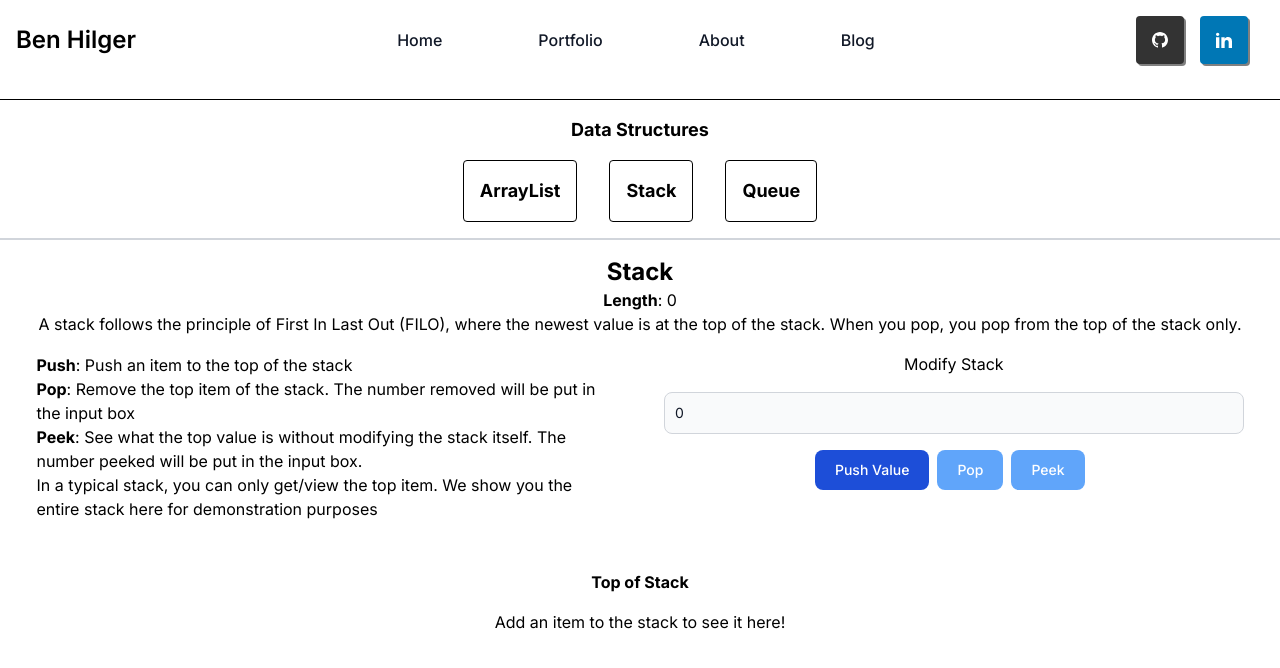
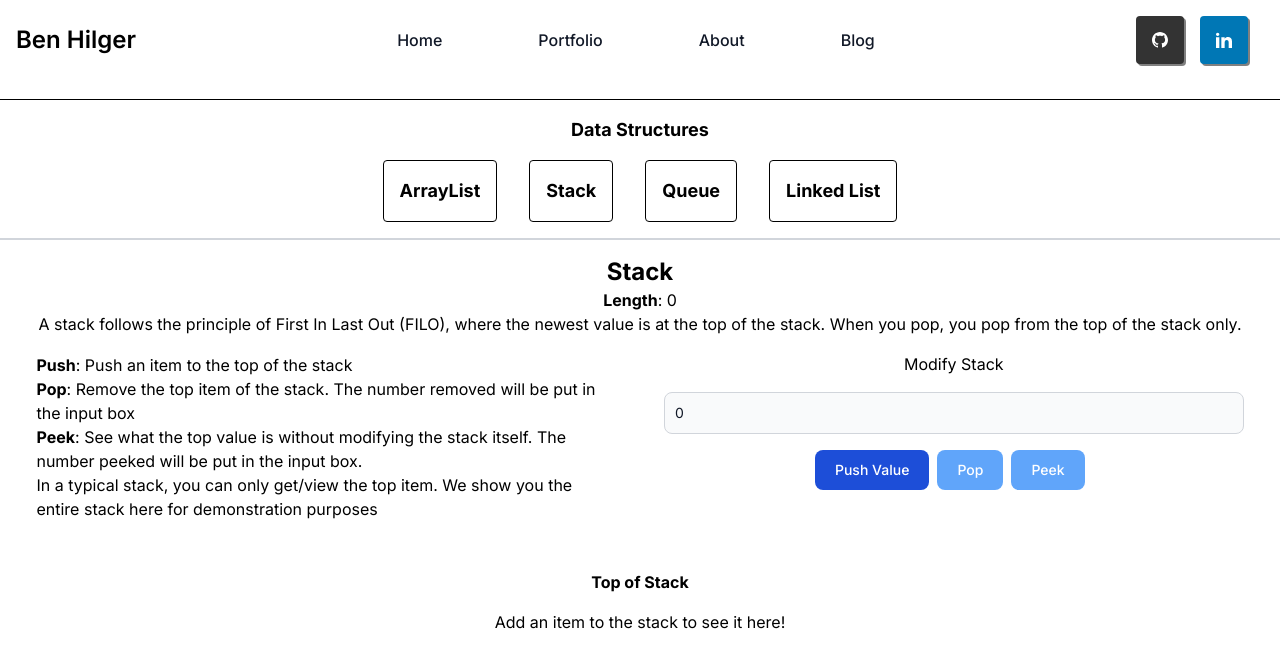
Before and after one commit to Ben-Hilger/website, a Next.js app in the folder web/: page /data-structures/stack in a window 1280 px wide. Shown: the top 668 px of the page. Built offline with nearby package versions, Linux system fonts and the light colour scheme.

Commit message:
add link to linked list

```diff
--- a/web/src/app/data-structures/datastructure.navigation.tsx
+++ b/web/src/app/data-structures/datastructure.navigation.tsx
@@ -8,7 +8,8 @@ type DataStructure = {
 const dataStructures: DataStructure[] = [
    {title: "ArrayList", link: "/data-structures/arraylist"},
    {title: "Stack", link: "/data-structures/stack"},
-   {title: "Queue", link: "/data-structures/queue"}
+   {title: "Queue", link: "/data-structures/queue"},
+   {title: "Linked List", link: "/data-structures/linkedlist"}
 ]
 
 export default function DataStructureNavigation() {
```
